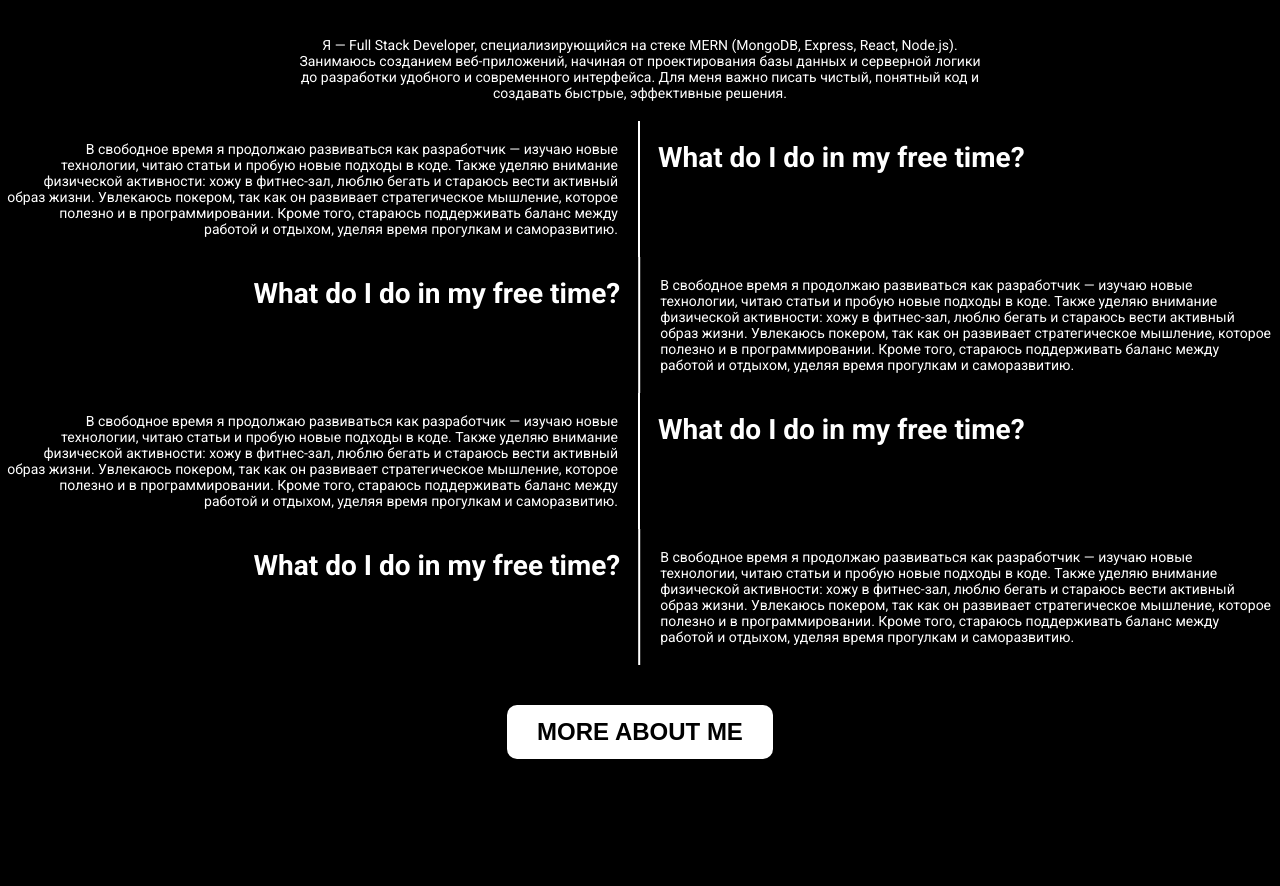
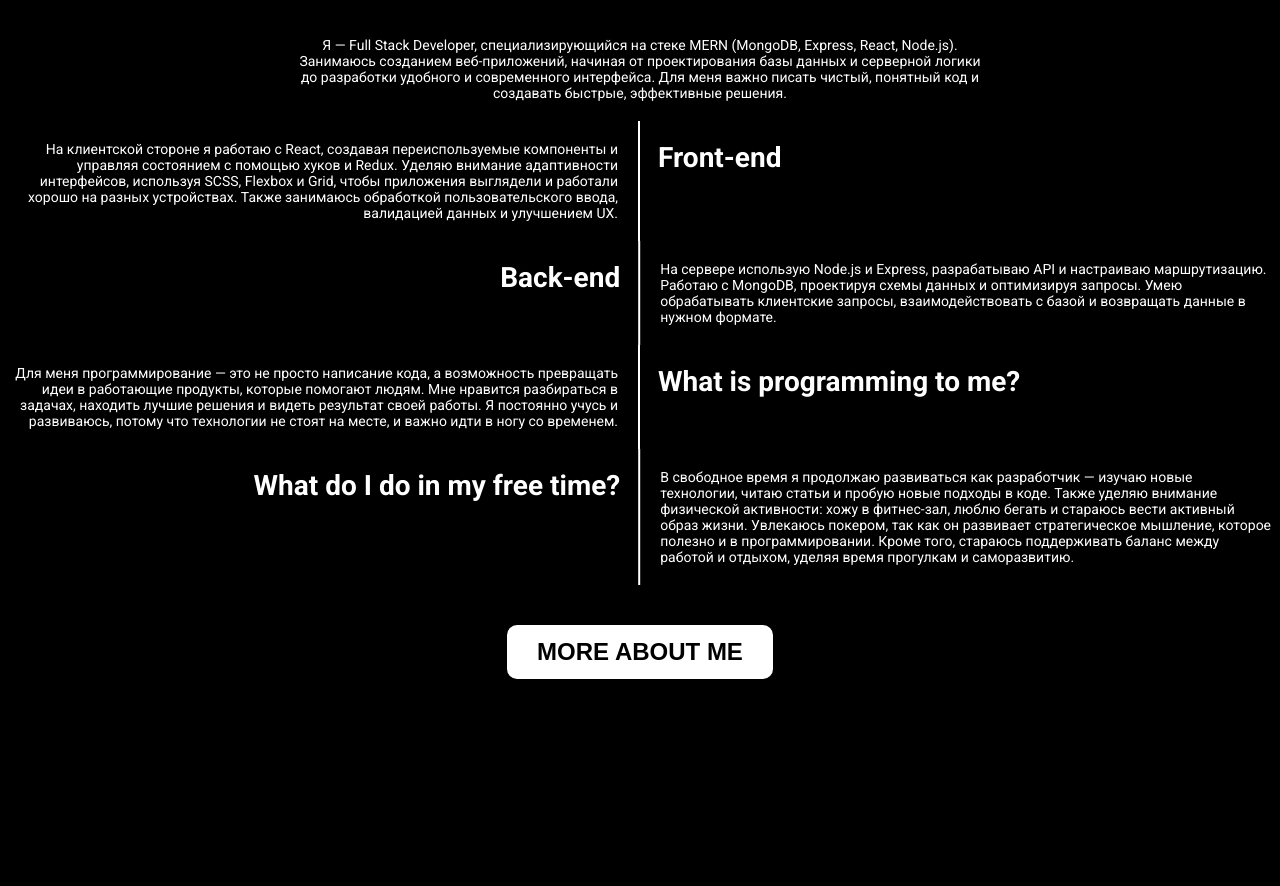
Before and after one commit to ArtemMerkushyn/byMerkushyn, a React (Create React App) app: page / in a window 1280 px wide. Shown: the part 960-1846 px from the top of the page. Built offline with nearby package versions, Linux system fonts and the light colour scheme.

Commit message:
fixed a bug in the aboutme component

```diff
--- a/src/components/aboutme/AboutMe.jsx
+++ b/src/components/aboutme/AboutMe.jsx
@@ -16,7 +16,7 @@ export const AboutMe = () => {
             .catch((err) => console.error('Error downloading aboutMeItems :', err))
     }, []);
 
-    const displayedAboutMeItems = isHomePage ? aboutMeItems.slice(-4) : aboutMeItems;
+    const displayedAboutMeItems = isHomePage ? aboutMeItems.slice(0, 4) : aboutMeItems;
 
     return (
         <div className={styles.aboutme}>
```
